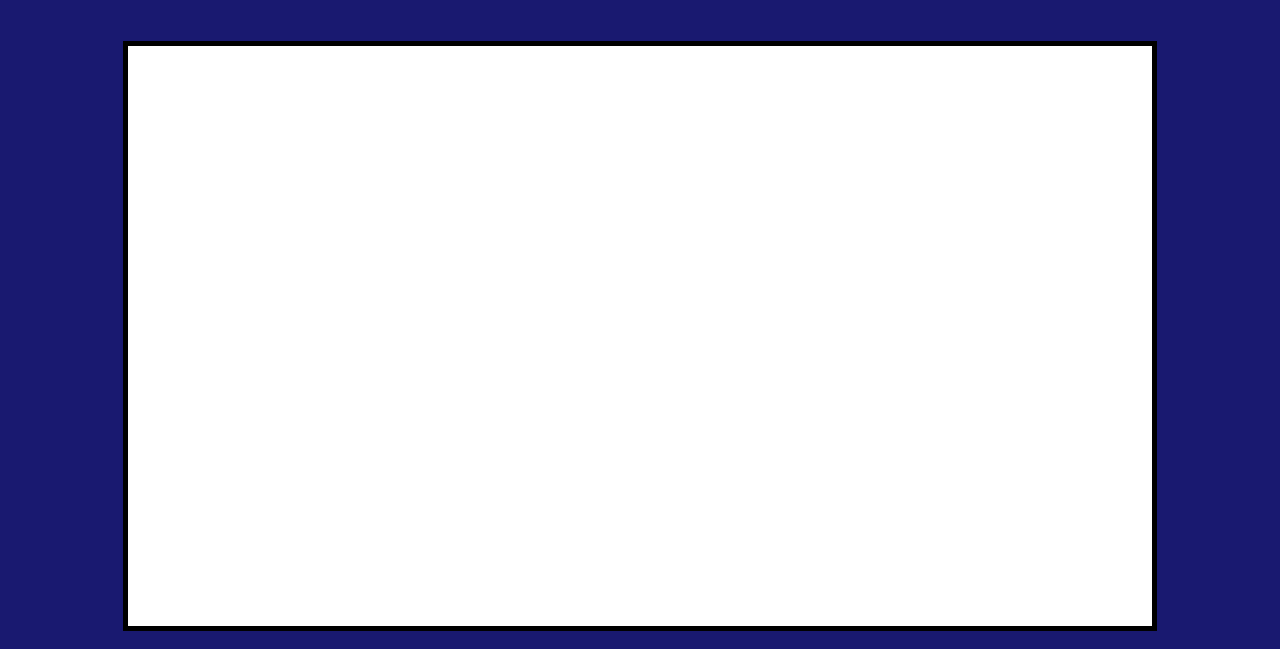
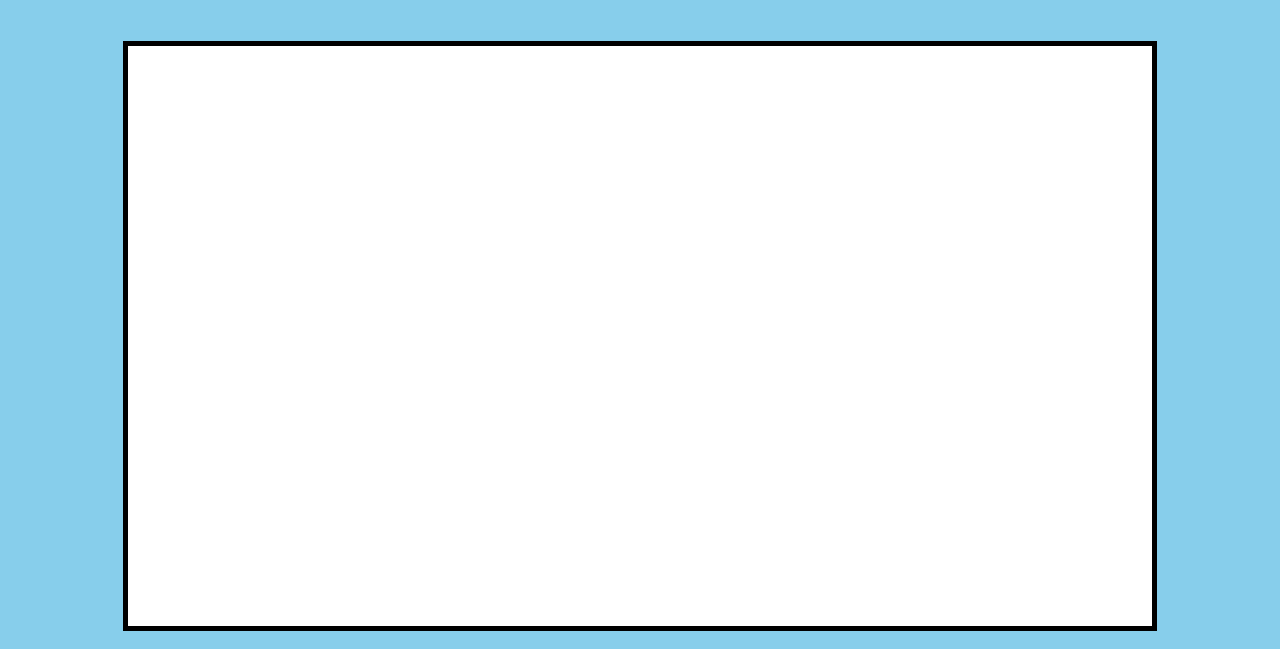
Before and after one commit to jon-pruessmeier/sorting-algorithm-visualizer, a plain HTML site: page index.html in a window 1280 px wide. Shown: the part 151-800 px from the top of the page. Drawn offline with Linux system fonts and the light colour scheme.

Commit message:
changed some metadata and styles

```diff
--- a/index.html
+++ b/index.html
@@ -5,7 +5,7 @@
     <meta http-equiv="X-UA-Compatible" content="IE=edge">
     <meta name="viewport" content="width=device-width, initial-scale=1.0">
     <link rel="stylesheet" href="style.css">
-    <title>Document</title>
+    <title>Bubble Sort Visualizer</title>
 </head>
 <body>
     <div id="wrapContent">
--- a/style.css
+++ b/style.css
@@ -22,7 +22,7 @@ div {
     flex-direction: column;
     justify-content: center;
     align-items: center;
-    background-color: midnightblue;
+    background-color: skyblue;
 }
 
 #headContent{
```
